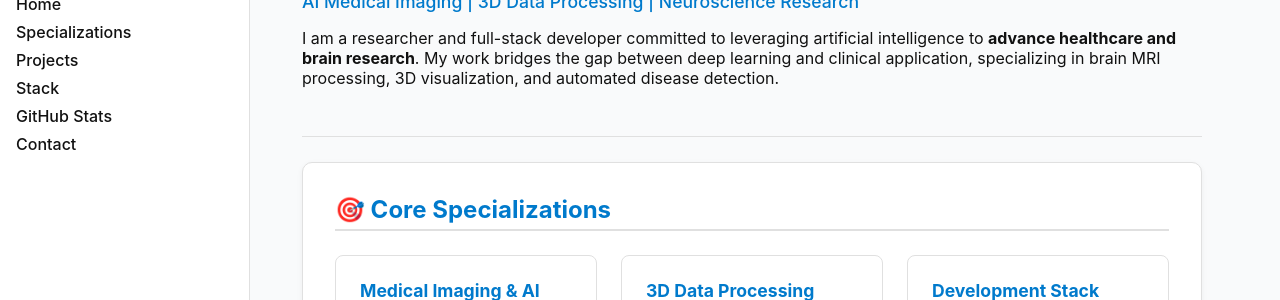
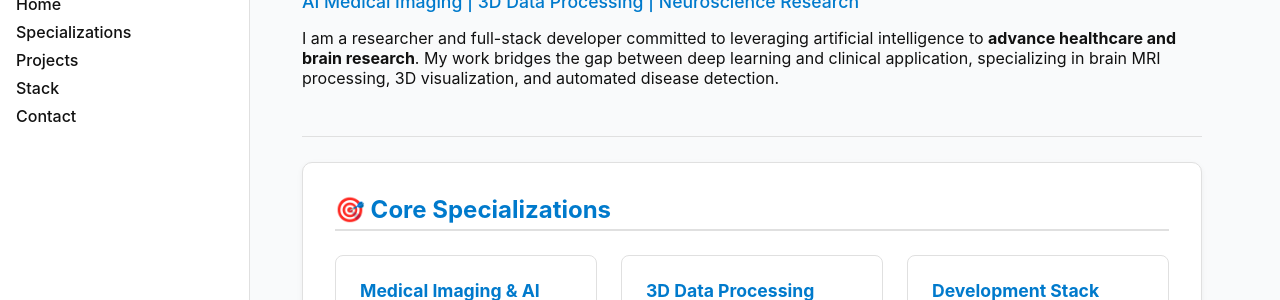
Before and after one commit to robbinc91/robbinc91.github.io, a Jekyll site: the page built from index.md, in a window 1280 px wide. Shown: the part 139-439 px from the top of the page. Built offline with Jekyll 4.4.1, drawn with Linux system fonts in a browser that asks for light colours.

Commit message:
remode unused stats section

```diff
--- a/_layouts/default.html
+++ b/_layouts/default.html
@@ -29,7 +29,6 @@
                 <a href="#specializations">Specializations</a>
                 <a href="#projects">Projects</a>
                 <a href="#stack">Stack</a>
-                <a href="#stats">GitHub Stats</a>
                 <a href="#contact">Contact</a>
             </nav>
         </aside>
```
